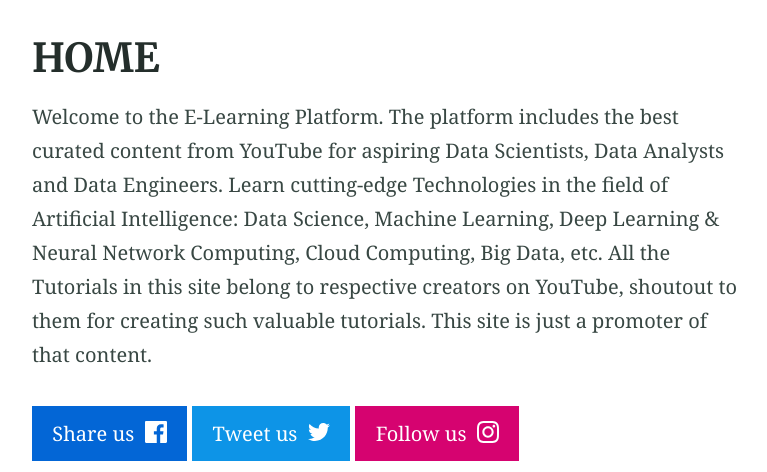
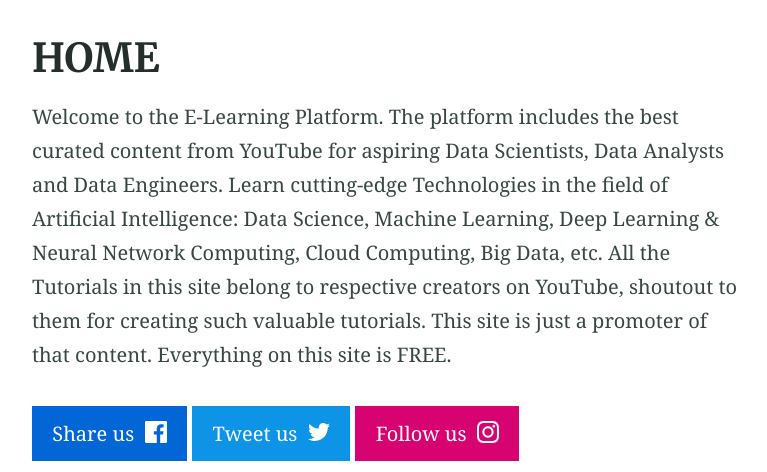
Before and after one commit to the-data-mogul/the-data-mogul.github.io, a Jekyll site: the page built from index.md, in a window 1280 px wide and 900 px high, cut to the strip 428-900 px from the top of the window. Shown: the whole strip, without its empty margins (251-1018 px from the left). Built offline with Jekyll 4.4.1, drawn with Linux system fonts in a browser that asks for light colours.

Commit message:
Update index.md

```diff
--- a/index.md
+++ b/index.md
@@ -5,7 +5,7 @@
 layout: page
 ---
 
-Welcome to the E-Learning Platform. The platform includes the best curated content from YouTube for aspiring Data Scientists, Data Analysts and Data Engineers. Learn cutting-edge Technologies in the field of Artificial Intelligence: Data Science, Machine Learning, Deep Learning & Neural Network Computing, Cloud Computing, Big Data, etc. All the Tutorials in this site belong to respective creators on YouTube, shoutout to them for creating such valuable tutorials. This site is just a promoter of that content.
+Welcome to the E-Learning Platform. The platform includes the best curated content from YouTube for aspiring Data Scientists, Data Analysts and Data Engineers. Learn cutting-edge Technologies in the field of Artificial Intelligence: Data Science, Machine Learning, Deep Learning & Neural Network Computing, Cloud Computing, Big Data, etc. All the Tutorials in this site belong to respective creators on YouTube, shoutout to them for creating such valuable tutorials. This site is just a promoter of that content. Everything on this site is FREE.
 
 {% include button.html text="Share us" icon="facebook" link="https://facebook.com/The-Data-Mogul-109131170890309/" color="#0366d6" %} {% include button.html text="Tweet us" icon="twitter" link="https://twitter.com/intent/tweet/?url=https://thedatamogul.com&text=The Data Mogul%20-%20A%20Free%20E-Learning%20Platform&via=the_datamogul" color="#0d94e7" %} {% include button.html text="Follow us" icon="instagram" link="https://instagram.com/the_data_mogul/" color="#d60370" %}
 
```
